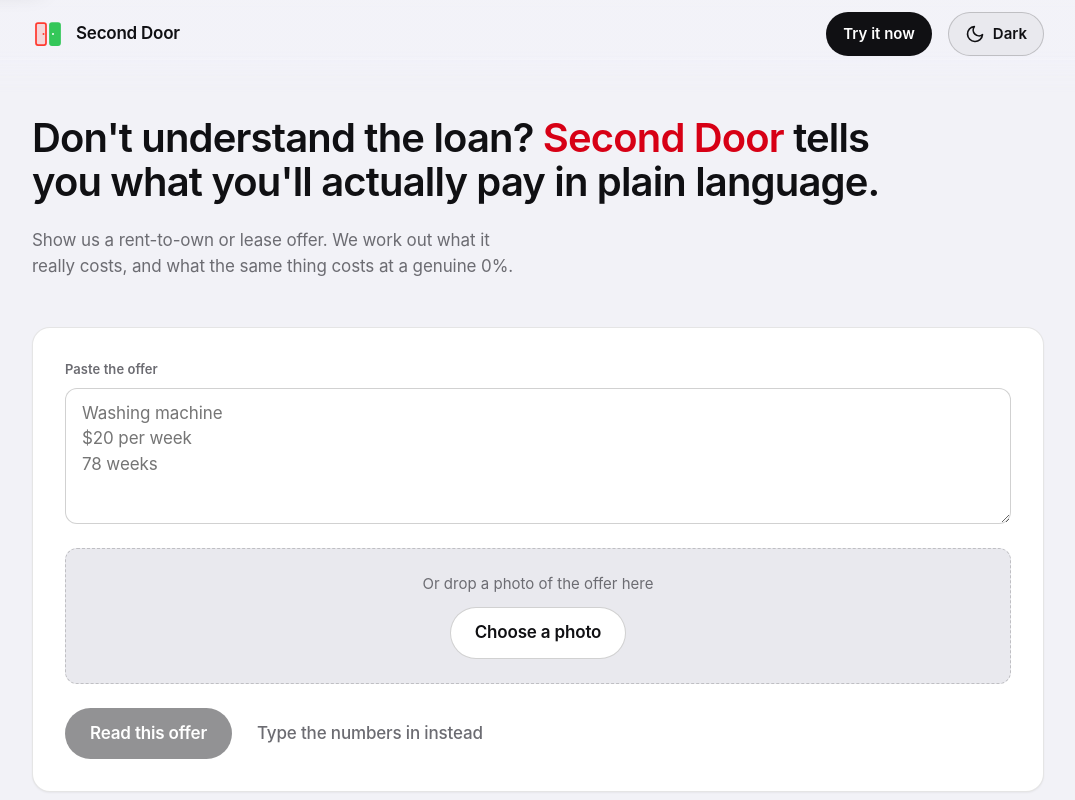
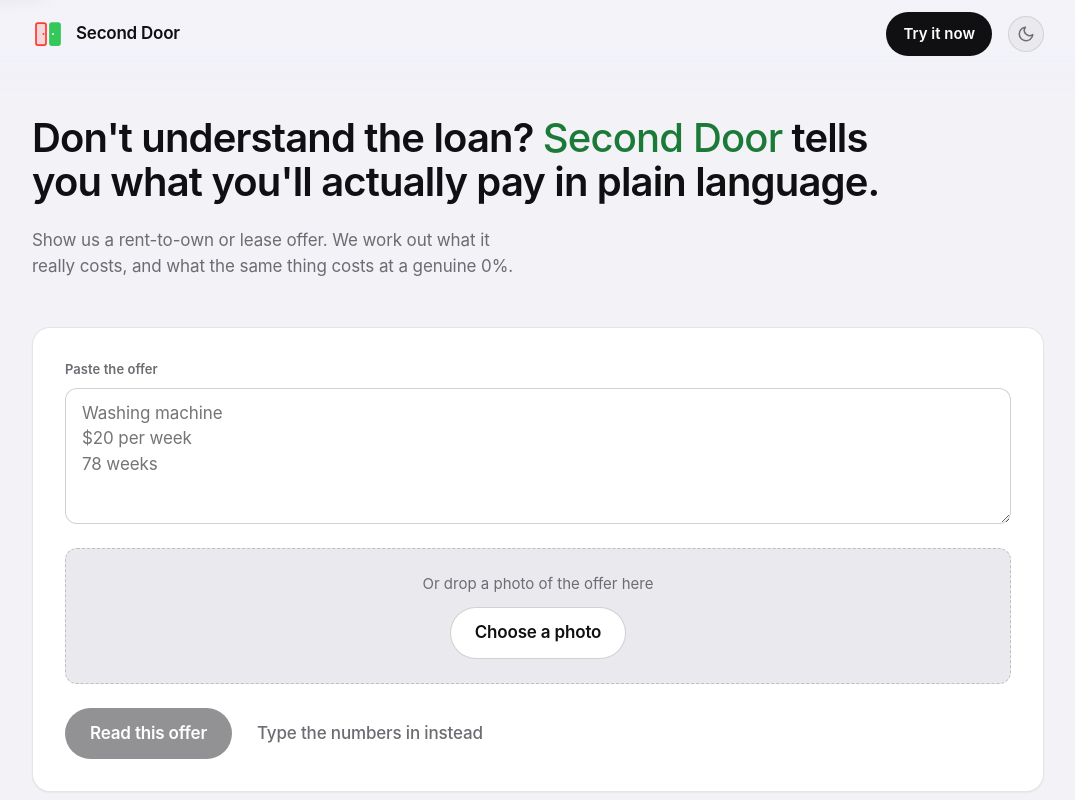
Before and after one commit to AATIFGODIL/Second-Door, a React (Vite) app: page /home in a window 1280 px wide. Shown: the top 800 px of the page, without its empty margins (102-1177 px from the left). Built offline with nearby package versions, Linux system fonts and the light colour scheme.

Commit message:
style: redesign theme toggle as icon-only button and update hero accent color

```diff
--- a/src/App.tsx
+++ b/src/App.tsx
@@ -110,8 +110,7 @@ export default function App() {
               title={theme === 'dark' ? 'Switch to light mode' : 'Switch to dark mode'}
             >
               {theme === 'dark' ? (
-                <>
-                  <svg width="20" height="20" viewBox="0 0 24 24" fill="none" stroke="currentColor" strokeWidth="2" strokeLinecap="round" strokeLinejoin="round">
+                <svg width="18" height="18" viewBox="0 0 24 24" fill="none" stroke="currentColor" strokeWidth="2" strokeLinecap="round" strokeLinejoin="round">
                   <circle cx="12" cy="12" r="5" />
                   <line x1="12" y1="1" x2="12" y2="3" />
                   <line x1="12" y1="21" x2="12" y2="23" />
@@ -122,15 +121,10 @@ export default function App() {
                   <line x1="4.22" y1="19.78" x2="5.64" y2="18.36" />
                   <line x1="18.36" y1="5.64" x2="19.78" y2="4.22" />
                 </svg>
-                  <span>Light</span>
-                </>
               ) : (
-                <>
-                  <svg width="20" height="20" viewBox="0 0 24 24" fill="none" stroke="currentColor" strokeWidth="2" strokeLinecap="round" strokeLinejoin="round">
+                <svg width="18" height="18" viewBox="0 0 24 24" fill="none" stroke="currentColor" strokeWidth="2" strokeLinecap="round" strokeLinejoin="round">
                   <path d="M21 12.79A9 9 0 1 1 11.21 3 7 7 0 0 0 21 12.79z" />
                 </svg>
-                  <span>Dark</span>
-                </>
               )}
             </button>
           </div>
--- a/src/app.css
+++ b/src/app.css
@@ -78,30 +78,30 @@
   display: inline-flex;
   align-items: center;
   justify-content: center;
-  gap: var(--sp-2);
-  min-height: 44px;
-  padding: var(--sp-2) var(--sp-4);
+  width: 36px;
+  height: 36px;
+  padding: 0;
   border-radius: var(--radius-pill);
   background: var(--bg-sunken);
-  border: 1px solid var(--hairline-strong);
-  color: var(--text);
-  font-size: var(--size-small);
-  letter-spacing: var(--track-small);
-  font-weight: 600;
+  border: 1px solid var(--hairline);
+  color: var(--text-secondary);
   cursor: pointer;
+  flex-shrink: 0;
   transition:
     background-color var(--response-fast) ease,
     border-color var(--response-fast) ease,
+    color var(--response-fast) ease,
     transform var(--response-fast) ease;
 }
 
 .theme-toggle:hover {
+  color: var(--text);
   background: var(--bg-raised);
-  border-color: var(--text-tertiary);
+  border-color: var(--hairline-strong);
 }
 
 .theme-toggle:active {
-  transform: scale(0.97);
+  transform: scale(0.94);
 }
 
 /* ---- Shell ---------------------------------------------------------- */
@@ -144,12 +144,11 @@
   max-width: 36ch;
 }
 
-/* The quoted instalment, marked as the thing being contradicted. Colour
-   only — the emphasis is semantic, so it must not rely on colour alone,
-   and the sentence around it already carries the meaning. */
+/* Second Door accent in title: warm, un-bolded, subtle green */
 .hero-title em {
   font-style: normal;
-  color: var(--red-text);
+  font-weight: 500;
+  color: var(--green-text);
 }
 
 .hero-sub {
```
Also changed, not shown: src/components/landing.css (line endings or trailing spaces). Lines whose indentation alone changed are shown as unchanged.
